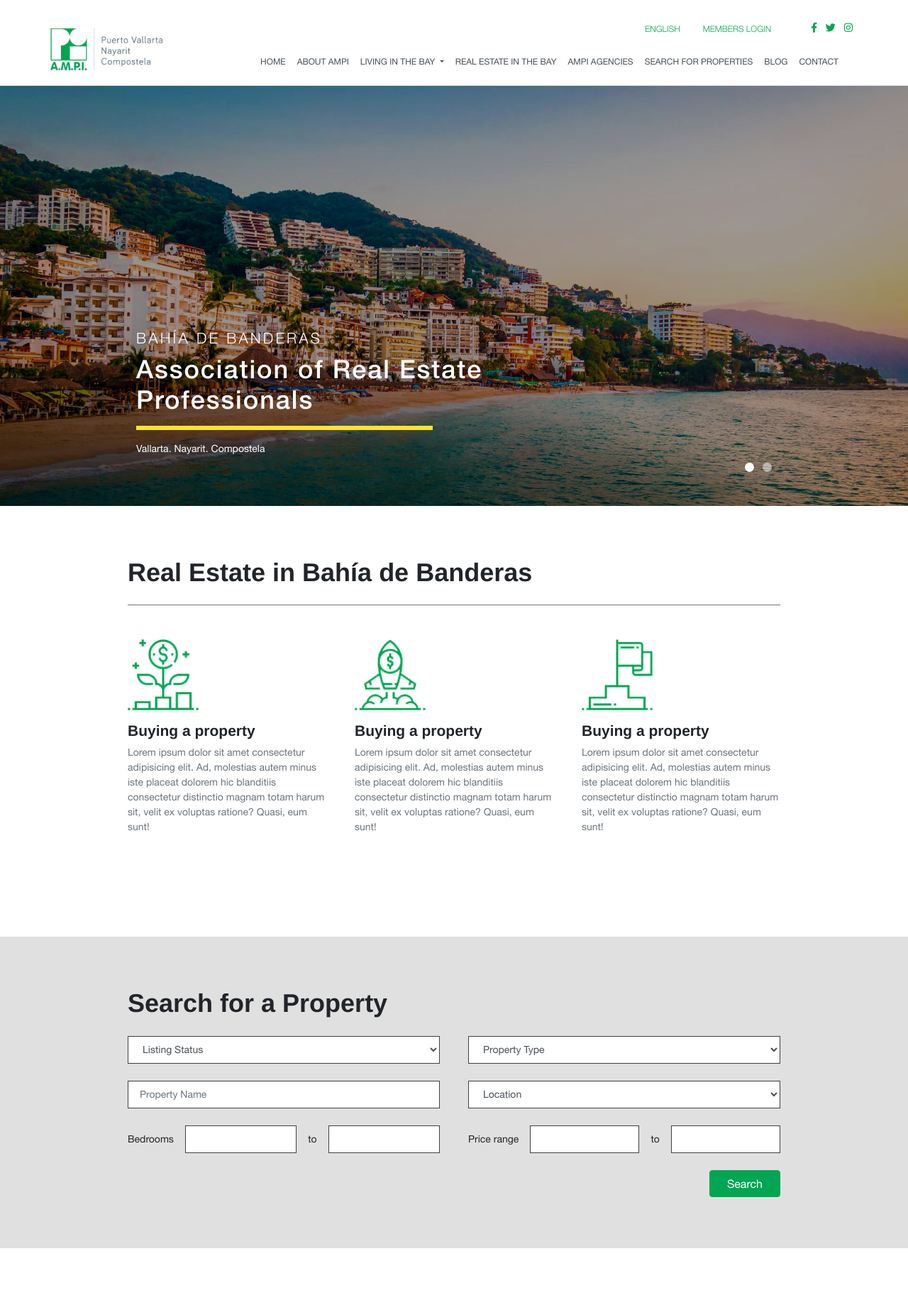
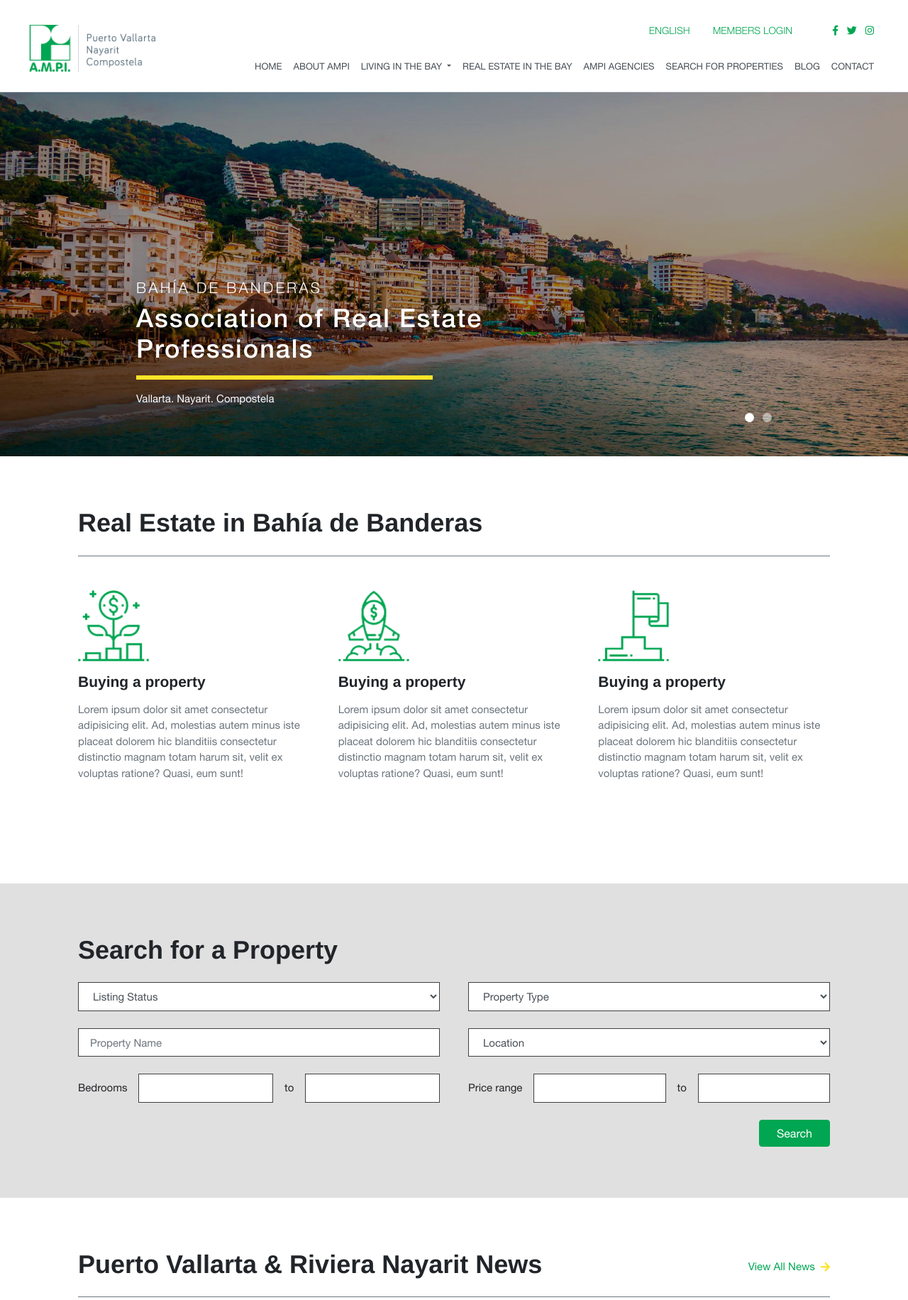
Before and after one commit to blakmetall/ampi, a PHP site: page /dist/index.html in a window 1280 px wide. Shown: the top 1832 px of the page at 71% size. Run offline with PHP 8.4, Linux system fonts and the light colour scheme; some libraries are stand-ins or nearby versions.

Commit message:
correcciones de comentarios de sandra

```diff
--- a/dist/index.html
+++ b/dist/index.html
@@ -27,9 +27,9 @@
 <body>
 
     <!-- top menu -->
-    <nav class="navbar navbar-expand navbar-light bg-white pt-lg-4 pb-1">
-        <div class="container">
-            <div class="collapse navbar-collapse text-uppercase font-weight-light app-font-12">
+    <nav class="navbar navbar-expand navbar-light bg-white pt-lg-4 pb-1 app-navbar-top">
+        <div class="container-fluid">
+            <div class="collapse navbar-collapse text-uppercase font-weight-light app-font-14">
                 <ul class="navbar-nav ml-auto mt-2 mt-lg-0">
                     <li class="nav-item active">
                         <a class="nav-link text-primary" href="#">English</a>
@@ -37,8 +37,8 @@
                     <li class="nav-item pl-1 pl-md-3">
                         <a class="nav-link text-primary" href="#">Members login</a>
                     </li>
-                    <li class="nav-item pt-1 pl-2 pl-md-5 pr-2">
-                        <div class="align-items-center app-font-14">
+                    <li class="nav-item pt-2 pl-2 pl-md-5 pr-2">
+                        <div class="align-items-center app-font-14 app-top-socials">
                             <a href="https://facebook.com" target="_blank" class="text-primary">
                                 <i class="fab fa-facebook-f"></i>
                             </a>
@@ -57,7 +57,7 @@
 
     <!-- main menu -->
     <nav class="navbar navbar-expand-xl navbar-light border-bottom app-navbar">
-        <div class="container position-relative pb-2 pb-xl-0">
+        <div class="container-fluid position-relative pb-2 pb-xl-0 px-0 pr-2 pr-xl-0">
             <button class="navbar-toggler ml-auto" type="button" data-toggle="collapse" data-target="#appMainNavbar"
                 aria-controls="appMainNavbar" aria-expanded="false" aria-label="Toggle navigation">
                 <span class="navbar-toggler-icon"></span>
@@ -65,7 +65,7 @@
             <a class="navbar-brand" href="#">
                 <img src="img/logo-ampi-puerto-vallarta.jpg" alt="" loading="lazy">
             </a>
-            <div class="collapse navbar-collapse text-uppercase font-weight-light app-font-12" id="appMainNavbar">
+            <div class="collapse navbar-collapse text-uppercase font-weight-light app-font-13" id="appMainNavbar">
                 <ul class="navbar-nav ml-auto mt-2 mt-lg-0 pb-2 font-weight-normal">
                     <li class="nav-item active">
                         <a class="nav-link text-gray-700" href="#">
@@ -83,9 +83,10 @@
                             <span>Living in the Bay</span>
                         </a>
                         <div class="dropdown-menu" aria-labelledby="dropdownMenu3">
-                            <a class="dropdown-item" href="#">Action</a>
-                            <a class="dropdown-item" href="#">Another action</a>
-                            <a class="dropdown-item" href="#">Something else here</a>
+                            <a class="dropdown-item" href="#">Activities in the Bay</a>
+                            <a class="dropdown-item" href="#">Restaurant Guide</a>
+                            <a class="dropdown-item" href="#">Medical Services</a>
+                            <a class="dropdown-item" href="#">LGBT Lifestyle</a>
                         </div>
                     </li>
                     <li class="nav-item">
@@ -171,7 +172,7 @@
     <div class="pt-5 pb-4"></div>
 
     <!-- presentation -->
-    <div class="container app-container-lg">
+    <div class="container">
         <!-- title -->
         <h1 class="mb-4 font-weight-bold app-font-36">Real Estate in Bahía de Banderas</h1>
         <div class="app-line secondary xxs mb-5"></div>
@@ -179,7 +180,7 @@
         <div class="card-deck">
             <div class="card border-0 app-card-1">
                 <img src="img/icons/home-icon-1.png" alt="" class="width-auto mb-3">
-                <h2 class="font-weight-bold mb-2 app-font-21">Buying a property</h2>
+                <h2 class="font-weight-bold mb-3 app-font-21">Buying a property</h2>
                 <p class="mb-0 text-secondary">
                     Lorem ipsum dolor sit amet consectetur adipisicing elit. Ad, molestias autem minus iste placeat
                     dolorem hic blanditiis consectetur distinctio magnam totam harum sit, velit ex voluptas ratione?
@@ -188,7 +189,7 @@
             </div>
             <div class="card border-0 app-card-1">
                 <img src="img/icons/home-icon-2.png" alt="" class="width-auto mb-3">
-                <h2 class="font-weight-bold mb-2 app-font-21">Buying a property</h2>
+                <h2 class="font-weight-bold mb-3 app-font-21">Buying a property</h2>
                 <p class="mb-0 text-secondary">
                     Lorem ipsum dolor sit amet consectetur adipisicing elit. Ad, molestias autem minus iste placeat
                     dolorem hic blanditiis consectetur distinctio magnam totam harum sit, velit ex voluptas ratione?
@@ -197,7 +198,7 @@
             </div>
             <div class="card border-0 app-card-1">
                 <img src="img/icons/home-icon-3.png" alt="" class="width-auto mb-3">
-                <h2 class="font-weight-bold mb-2 app-font-21">Buying a property</h2>
+                <h2 class="font-weight-bold mb-3 app-font-21">Buying a property</h2>
                 <p class="mb-0 text-secondary">
                     Lorem ipsum dolor sit amet consectetur adipisicing elit. Ad, molestias autem minus iste placeat
                     dolorem hic blanditiis consectetur distinctio magnam totam harum sit, velit ex voluptas ratione?
@@ -216,7 +217,7 @@
     <!-- search form -->
     <div class="app-home-form">
         <div class="pt-5 pb-4"></div>
-        <div class="container app-container-lg">
+        <div class="container">
             <!-- title -->
             <h2 class="mb-4 font-weight-bold h1 app-font-36">Search for a Property</h2>
 
@@ -293,7 +294,7 @@
     <div class="pt-5 pb-4"></div>
 
     <!-- news presentation -->
-    <div class="container app-container-lg">
+    <div class="container">
         <!-- news title -->
         <div class="d-flex align-items-center justify-content-between mb-4">
             <h1 class="mb-0 font-weight-bold app-font-36">Puerto Vallarta & Riviera Nayarit News</h1>
@@ -312,12 +313,12 @@
                         <img src="img/demo-blog-1.png" alt="" class="mb-3">
                         <h2 class="font-weight-500 mb-2 app-font-16 text-dark">Buying a property</h2>
                         <div class="app-line warning w-20 sm mb-3"></div>
-                        <p class="mb-2 text-dark app-font-13">
+                        <p class="mb-3 text-dark app-font-14">
                             Lorem ipsum dolor sit amet consectetur adipisicing elit. Ad, molestias.
                         </p>
                         <div class="d-flex align-items-center">
-                            <div class="fas fa-clock text-warning mr-2 app-font-12"></div>
-                            <span class="app-font-12 text-gray-600">Noviembre, 2020</span>
+                            <div class="fas fa-clock text-warning mr-2 app-font-13"></div>
+                            <span class="app-font-13 text-gray-600">Noviembre, 2020</span>
                         </div>
                     </a>
                 </div>
@@ -328,12 +329,12 @@
                         <img src="img/demo-blog-1.png" alt="" class="mb-3">
                         <h2 class="font-weight-500 mb-2 app-font-16 text-dark">Buying a property</h2>
                         <div class="app-line warning w-20 sm mb-3"></div>
-                        <p class="mb-2 text-dark app-font-13">
+                        <p class="mb-3 text-dark app-font-14">
                             Lorem ipsum dolor sit amet consectetur adipisicing elit. Ad, molestias.
                         </p>
                         <div class="d-flex align-items-center">
-                            <div class="fas fa-clock text-warning mr-2 app-font-12"></div>
-                            <span class="app-font-12 text-gray-600">Noviembre, 2020</span>
+                            <div class="fas fa-clock text-warning mr-2 app-font-13"></div>
+                            <span class="app-font-13 text-gray-600">Noviembre, 2020</span>
                         </div>
                     </a>
                 </div>
@@ -344,12 +345,12 @@
                         <img src="img/demo-blog-1.png" alt="" class="mb-3">
                         <h2 class="font-weight-500 mb-2 app-font-16 text-dark">Buying a property</h2>
                         <div class="app-line warning w-20 sm mb-3"></div>
-                        <p class="mb-2 text-dark app-font-13">
+                        <p class="mb-3 text-dark app-font-14">
                             Lorem ipsum dolor sit amet consectetur adipisicing elit. Ad, molestias.
                         </p>
                         <div class="d-flex align-items-center">
-                            <div class="fas fa-clock text-warning mr-2 app-font-12"></div>
-                            <span class="app-font-12 text-gray-600">Noviembre, 2020</span>
+                            <div class="fas fa-clock text-warning mr-2 app-font-13"></div>
+                            <span class="app-font-13 text-gray-600">Noviembre, 2020</span>
                         </div>
                     </a>
                 </div>
@@ -360,12 +361,12 @@
                         <img src="img/demo-blog-1.png" alt="" class="mb-3">
                         <h2 class="font-weight-500 mb-2 app-font-16 text-dark">Buying a property</h2>
                         <div class="app-line warning w-20 sm mb-3"></div>
-                        <p class="mb-2 text-dark app-font-13">
+                        <p class="mb-3 text-dark app-font-14">
                             Lorem ipsum dolor sit amet consectetur adipisicing elit. Ad, molestias.
                         </p>
                         <div class="d-flex align-items-center">
-                            <div class="fas fa-clock text-warning mr-2 app-font-12"></div>
-                            <span class="app-font-12 text-gray-600">Noviembre, 2020</span>
+                            <div class="fas fa-clock text-warning mr-2 app-font-13"></div>
+                            <span class="app-font-13 text-gray-600">Noviembre, 2020</span>
                         </div>
                     </a>
                 </div>
@@ -379,7 +380,7 @@
     <!-- ampi counter -->
     <div class="app-home-counter">
         <div class="app-overlay"></div>
-        <div class="container app-container-lg position-relative">
+        <div class="container position-relative">
             <div class="pt-5 pb-4"></div>
             <h2 class="mb-5 text-white app-font-33">
                 <span>Real Estate</span> Professionals you can trust
@@ -389,25 +390,25 @@
                 <div class="col mb-5">
                     <div class="border-0">
                         <div class="app-home-counter-value">158</div>
-                        <div class="app-home-counter-label app-font-13">Agencies in the bay</div>
+                        <div class="app-home-counter-label app-font-14">Agencies in the bay</div>
                     </div>
                 </div>
                 <div class="col mb-5">
                     <div class="border-0">
                         <div class="app-home-counter-value">2056</div>
-                        <div class="app-home-counter-label app-font-13">Properties listed</div>
+                        <div class="app-home-counter-label app-font-14">Properties listed</div>
                     </div>
                 </div>
                 <div class="col mb-5">
                     <div class="border-0">
                         <div class="app-home-counter-value">312</div>
-                        <div class="app-home-counter-label app-font-13">Affiliates</div>
+                        <div class="app-home-counter-label app-font-14">Affiliates</div>
                     </div>
                 </div>
                 <div class="col mb-5">
                     <div class="border-0">
                         <div class="app-home-counter-value">35</div>
-                        <div class="app-home-counter-label app-font-13">Years since founded</div>
+                        <div class="app-home-counter-label app-font-14">Years since founded</div>
                     </div>
                 </div>
             </div>
@@ -417,7 +418,7 @@
     </div>
 
     <!-- agencies -->
-    <div class="container app-container-lg">
+    <div class="container">
         <div class="pt-5 pb-4"></div>
 
         <!-- news title -->
@@ -553,7 +554,7 @@
                                     Lorem ipsum dolor sit amet, consectetur adpipiscing elit.
                                 </p>
                                 <div class="d-flex align-items-center">
-                                    <div class="fas fa-clock text-warning mr-2 app-font-12"></div>
+                                    <div class="fas fa-clock text-warning mr-2 app-font-13"></div>
                                     <span class="text-success">Agosto, 2020</span>
                                 </div>
                             </a>
@@ -564,7 +565,7 @@
                                     Lorem ipsum dolor sit amet, consectetur adpipiscing elit.
                                 </p>
                                 <div class="d-flex align-items-center">
-                                    <div class="fas fa-clock text-warning mr-2 app-font-12"></div>
+                                    <div class="fas fa-clock text-warning mr-2 app-font-13"></div>
                                     <span class="text-success">Diciembre, 2020</span>
                                 </div>
                             </a>
--- a/scss/app.scss
+++ b/scss/app.scss
@@ -7,17 +7,25 @@
 
 body {
     font-family: 'Helvetica Neue', Helvetica, Arial, sans-serif;
-    font-size: 14px;
+    font-size: 15px;
+    line-height: 1.5em;
 }
 
 .form-control {
     border-radius: 0;
     border: 1px solid lighten(#000, 25%);
-    font-size: 14px;
+    font-size: 15px;
 
     &:focus {
         box-shadow: 0 .125rem .25rem rgba(0, 0, 0, .175) !important;
         border-color: #000;
+    }
+}
+
+.app-navbar-top,
+.app-navbar {
+    >.container-fluid {
+        max-width: 1200px;
     }
 }
 
@@ -29,11 +37,11 @@ body {
 
     .navbar-brand {
         position: absolute;
-        top: -35px;
+        top: -45px;
         left: 0;
 
         img {
-            width: 160px;
+            width: 180px;
         }
     }
 
@@ -43,13 +51,13 @@ body {
 
     .dropdown-menu {
         position: relative;
-        top: 48px;
+        top: 53px;
         border-top: 3px solid $primary;
 
         .dropdown-item {
             padding-top: 7px;
             padding-bottom: 7px;
-            font-size: 13px;
+            font-size: 14px;
             border-bottom: 1px solid lighten($secondary, 45%);
             text-transform: none;
             color: $appGreenDark2;
@@ -210,6 +218,14 @@ body {
     }
 }
 
+.app-top-socials a {
+    text-decoration: none;
+
+    &:hover {
+        text-decoration: none;
+    }
+}
+
 @include media-breakpoint-up(sm) {}
 
 @include media-breakpoint-up(md) {
@@ -276,10 +292,10 @@ body {
 @include media-breakpoint-down(sm) {
     .app-navbar {
         .navbar-brand {
-            top: -15px;
+            top: -40px;
 
             img {
-                width: 120px;
+                width: 160px;
             }
         }
     }
@@ -300,3 +316,15 @@ body {
         }
     }
 }
+
+@include media-breakpoint-down(xs) {
+    .app-navbar {
+        .navbar-brand {
+            top: -12px;
+
+            img {
+                width: 120px;
+            }
+        }
+    }
+}
--- a/scss/custom.scss
+++ b/scss/custom.scss
@@ -277,6 +277,10 @@
     }
 }
 
+.container {
+    max-width: 1100px;
+}
+
 .app-container,
 .app-container-xl {
     max-width: map-get($container-max-widths, 'xl');
```
Also changed, not shown: dist/css/custom.css (+1 -1 lines), dist/css/app.css, dist/img/demo-slide-1.jpg.
